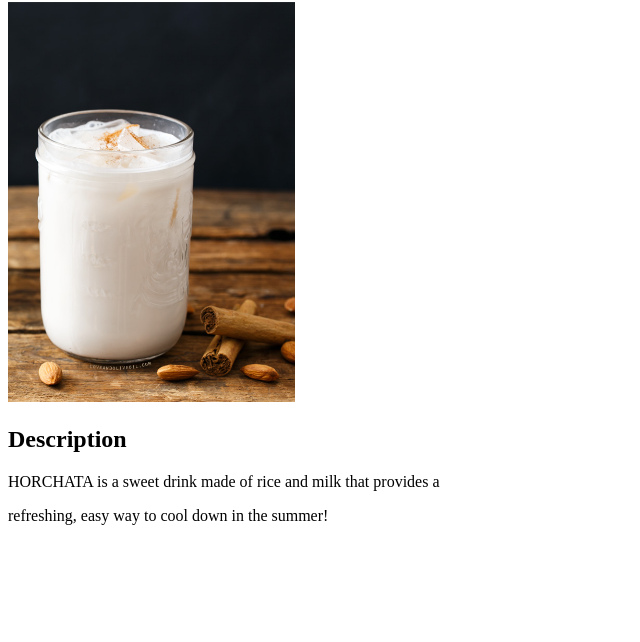
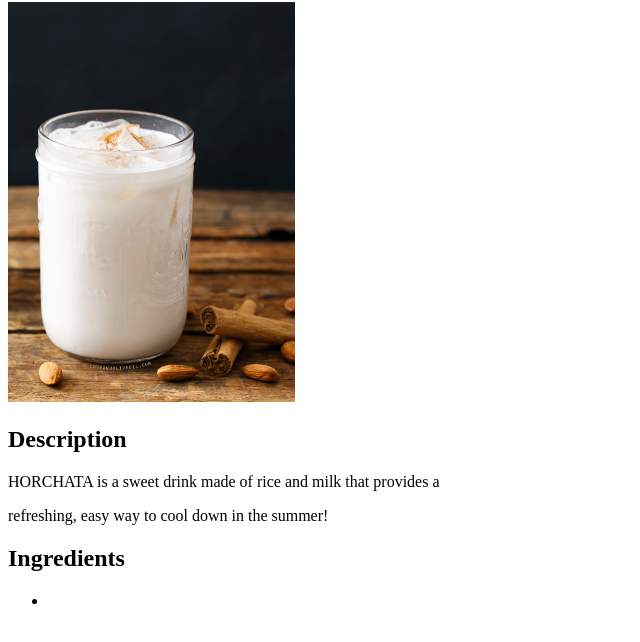
Before and after one commit to ppinkpanther/odin-recipes, a plain HTML site: page recipes/horchata.html in a window 1280 px wide. Shown: the part 78-720 px from the top of the page, without its empty margins (0-640 px from the left). Drawn offline with Linux system fonts and the light colour scheme.

Commit message:
Change horchata.html title to "Horchata Recipe"

```diff
--- a/recipes/horchata.html
+++ b/recipes/horchata.html
@@ -2,7 +2,7 @@
 <html lang="en">
     <head>
         <meta charset="UTF-8">
-        <title>Horchata</title>
+        <title>Horchata Recipe</title>
     </head>
     <body>
         <h1>Horchata</h1>
@@ -10,5 +10,9 @@
         <h2>Description</h2>
         <p>HORCHATA is a sweet drink made of rice and milk that provides a </p>
         <p>refreshing, easy way to cool down in the summer!</p>
+        <h2>Ingredients</h2>
+        <ul>
+            <li></li>
+        </ul>
     </body>
 </html>
```
